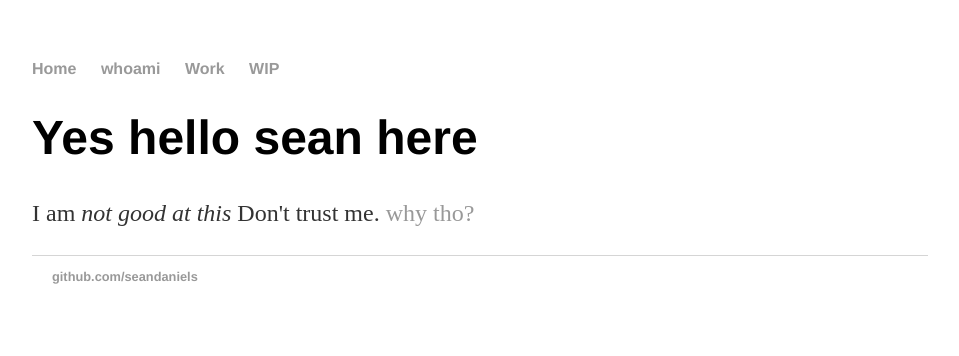
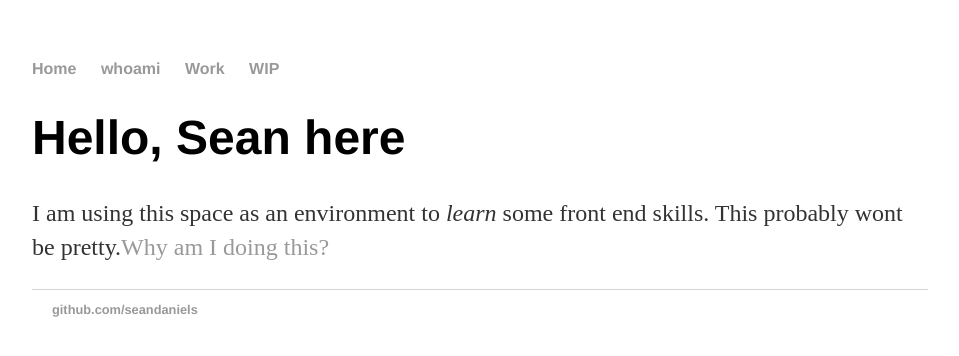
Before and after one commit to SeanDaniels/seandaniels.github.io, a Jekyll site: the page built from index.html, in a window 1280 px wide. Shown: the top 356 px of the page, without its empty margins (160-1119 px from the left). Built offline with Jekyll 4.4.1, drawn with Linux system fonts in a browser that asks for light colours.

Commit message:
Updated index

```diff
--- a/index.html
+++ b/index.html
@@ -3,6 +3,6 @@ layout: default
 title: Sean Daniels, Bad Coder
 ---
 <div class="blurb">
-	<h1>Yes hello sean here</h1>
-	<p>I am <em>not good at this</em> Don't trust me. <a href="/about">why tho?</a></p>
+	<h1>Hello, Sean here</h1>
+	<p>I am using this space as an environment to <em>learn</em> some front end skills. This probably wont be pretty.<a href="/about">Why am I doing this?</a></p>
 </div><!-- /.blurb -->
```
